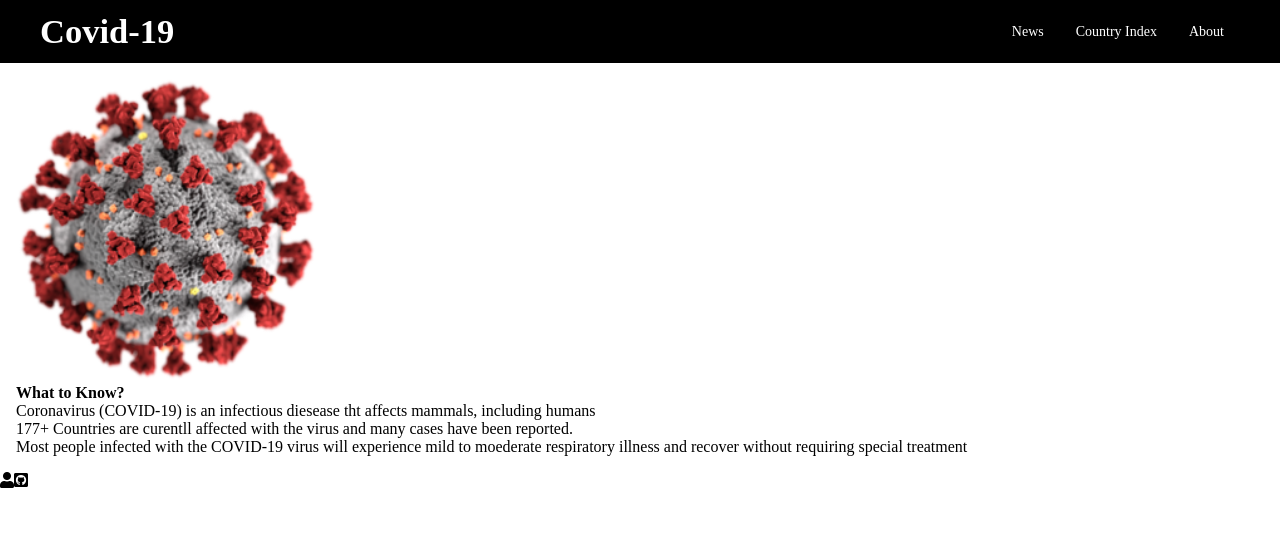
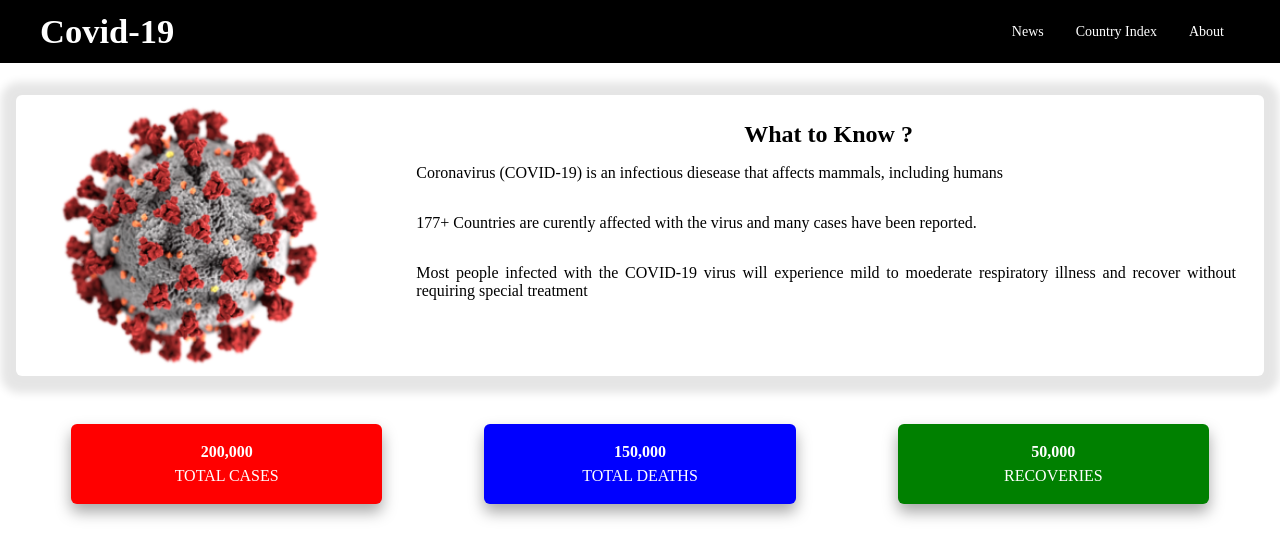
Before and after one commit to samuelkurdz/Covid19APP, an Angular app: page / in a window 1280 px wide. Shown: the top 558 px of the page. Built offline with nearby package versions, Linux system fonts and the light colour scheme; a web font is replaced by a local one.

Commit message:
half of landing page beautified

```diff
--- a/src/app/landingpage/landingpage.component.css
+++ b/src/app/landingpage/landingpage.component.css
@@ -6,14 +6,99 @@
    padding: 1rem 1rem;
 }
 
-img {
-   width: 100%;
-   height: auto;
-   max-width: 300px;
+.info {
+text-align: center;
+margin-top: 1rem;
+color: #000;
+background-color: #fff;
+box-shadow: 0px 2px 8px 15px rgba(0, 0, 0, 0.1);
+border-radius: 6px;
+padding: 10px 4px;
 }
 
-@media all and (max-width: 850px) {
+img {
+   max-width: 150px;
+}
+
+.intro h1 {
+   font-size: x-large;
+   margin: 1rem auto;
+}
+.intro p {
+   text-align: justify;
+   margin-bottom: 1rem;
+   padding: 0 1.5rem 1rem 1.2rem;
+}
+
+@media all and (min-width: 800px) {
+
+   .info {
+      display: grid;
+      grid-template-columns: 0.4fr 1fr;
+      grid-template-rows: 1fr;
+      column-gap: 2rem;
+   }
+
    img {
-      max-width: 150px;
+      padding-left: 2.5rem;
+      width: 100%;
+      height: auto;
+      max-width: 300px;
    }
 }
+
+
+/* World Cases Section */
+
+.world-review {
+   margin-top: 2rem;
+   padding: 1rem;
+   color: white;
+   text-align: center;
+   margin-left: auto;
+   margin-right: auto;
+}
+
+.world {
+   margin-left: auto;
+   margin-right: auto;
+   margin-bottom: 2rem;
+   width: 57%;
+   border-radius: 6px;
+   padding: .7rem 1.2rem;
+   line-height: 1.5;
+   text-transform: uppercase;
+
+   box-shadow: 0px 8px 15px rgba(0, 0, 0, 0.35);
+
+}
+
+.world-case {
+   background-color: red;
+
+}
+
+.world-death {
+   background-color: blue;
+
+}
+
+.world-recovery {
+   background-color: green;
+}
+
+
+@media all and (min-width: 800px) {
+
+   .world-review {
+      display: grid;
+      grid-template-columns: repeat(3, 1fr);
+      grid-template-rows: 1fr;
+      column-gap: 1.5rem;
+   }
+
+   .world {
+      width: 80%;
+      padding: 1rem 1.5rem;
+   }
+}
--- a/src/app/landingpage/landingpage.component.html
+++ b/src/app/landingpage/landingpage.component.html
@@ -1,19 +1,36 @@
 
 <div class="body">
 
+   <section class="info">
       <img src="assets/images/coronavirus.webp" alt="Corona-Virus">
 
       <article class="intro">
-      <h1>What to Know?</h1>
-      <p>Coronavirus (COVID-19) is an infectious diesease tht affects mammals, including humans</p>
-      <p>177+ Countries are curentll affected with the virus and many cases have been reported.</p>
+         <h1>What to Know ?</h1>
+         <p>Coronavirus (COVID-19) is an infectious diesease that affects mammals, including humans</p>
+         <p>177+ Countries are curently affected with the virus and many cases have been reported.</p>
          <p>Most people infected with the COVID-19 virus will experience
             mild to moederate respiratory illness and recover without requiring
             special treatment
          </p>
       </article>
+   </section>
+
+   <section class="world-review">
+      <div class="world world-case">
+         <h1>200,000</h1>
+         <p>total Cases</p>
+      </div>
+
+      <div class="world world-death">
+         <h1>150,000</h1>
+         <p>total Deaths</p>
+      </div>
+
+      <div class="world world-recovery">
+         <h1>50,000</h1>
+         <p>Recoveries</p>
+      </div>
+   </section>
+
 
 </div>
-
-<i class="fas fa-user"></i>
-<i class="fab fa-github-square"></i>
--- a/src/app/navbar/navbar.component.css
+++ b/src/app/navbar/navbar.component.css
@@ -71,7 +71,7 @@ nav ul li.btn {
    display: none;
 }
 
-nav ul li.btn:hover i:before {
+nav ul li.btn.hide i:before {
    content: '\f00d';
 }
 
--- a/src/app/navbar/navbar.component.html
+++ b/src/app/navbar/navbar.component.html
@@ -7,7 +7,11 @@
          <li class="items" [ngClass]="open ? '': 'show'"><a href="#">Country Index</a></li>
          <li class="items" [ngClass]="open ? '': 'show'"><a href="#">About</a></li>
 
-         <li class="btn"><a (click)="showMenu()"> <i class="fas fa-bars"></i></a></li>
+         <li class="btn" [ngClass]="open? '': 'hide'">
+            <a (click)="showMenu()">
+               <i class="fas fa-bars"></i>
+            </a>
+         </li>
       </ul>
    </nav>
 </header>
```
Lines whose indentation alone changed are shown as unchanged.
